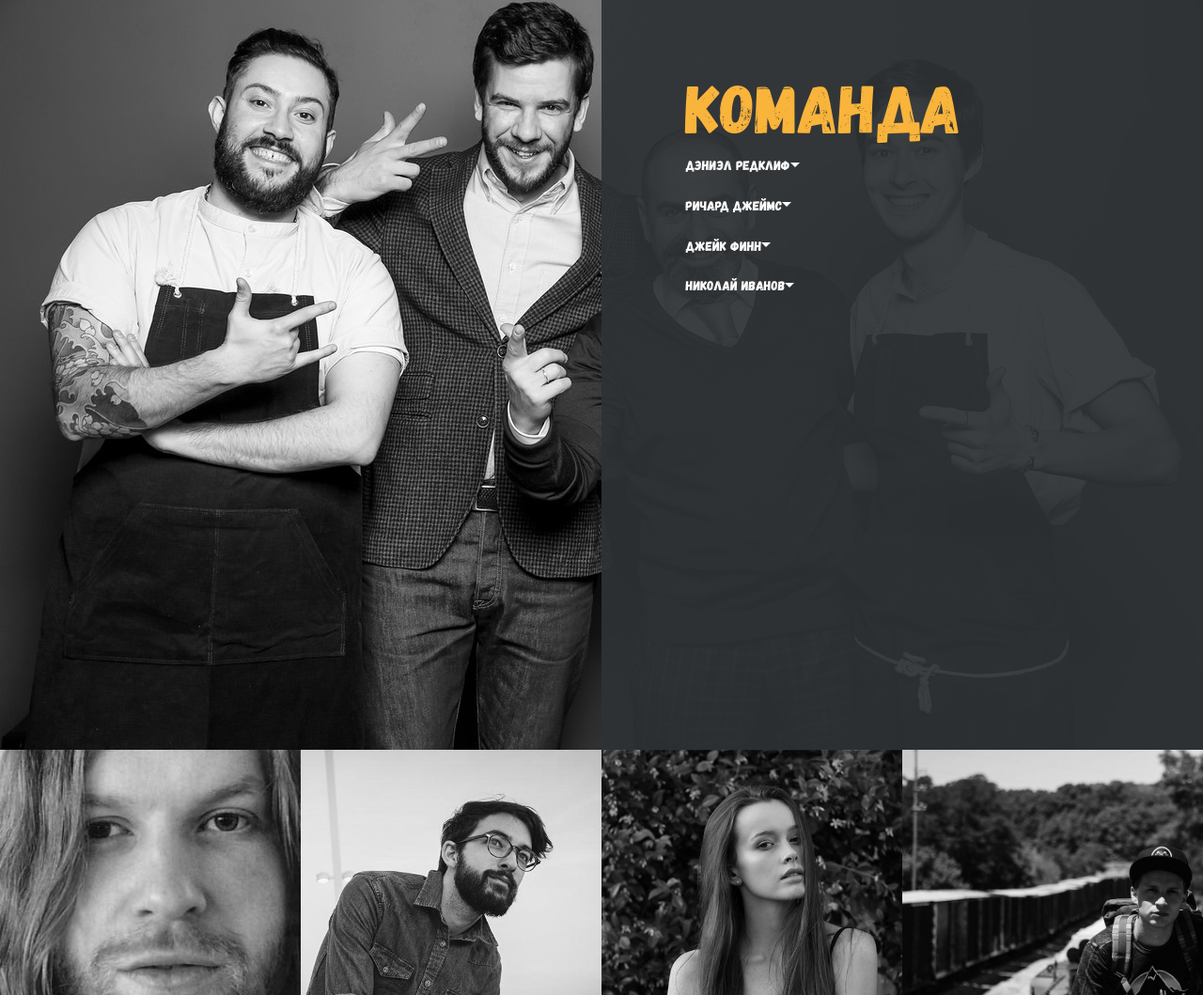
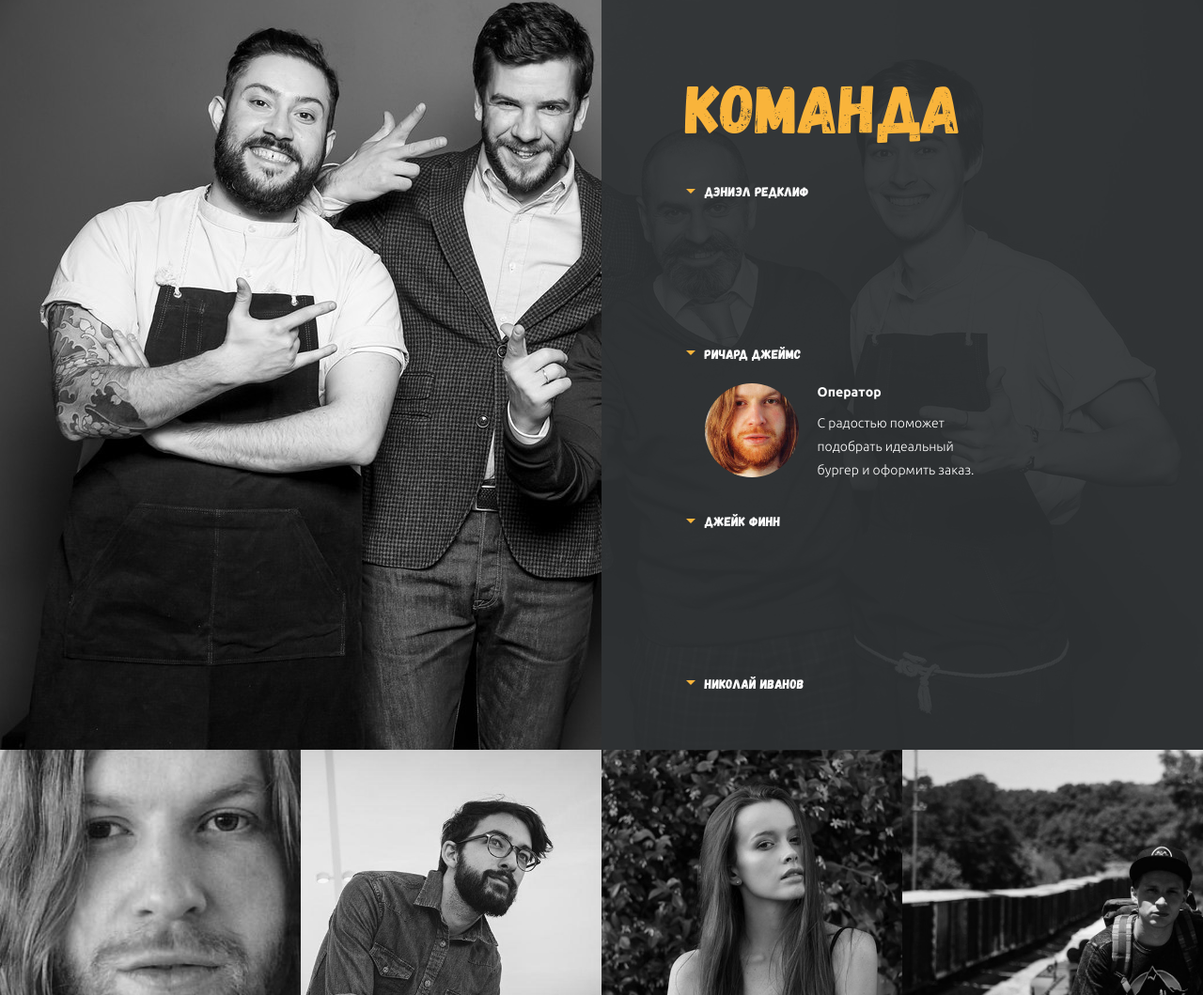
Before and after one commit to lickevich/mrburger, a website: page src/index.html in a window 1280 px wide. Shown: the part 1602-2661 px from the top of the page at 94% size. Drawn offline with nearby package versions, Linux system fonts and the light colour scheme; files that its build step writes are made by us from their sources; files whose address does not match are found by name.

Commit message:
section team acco 80%

```diff
--- a/src/index.html
+++ b/src/index.html
@@ -95,45 +95,45 @@
       <section class="team section">
         <div class="container">
           <div class="team__section">
-            <h1 class="title">команда</h1>
+            <h1 class="title title--team">команда</h1>
             <ul class="team__acco">
-              <li class="team__acco-item team__acco-item--modif">
-                <a href="" class="team__acco-trigger">дэниэл редклиф</a>
+              <li class="team__acco-item">
+                <a href="#" class="team__acco-trigger">дэниэл редклиф</a>
                 <div class="team__acco-content">
                   <div class="team__acco-photo"></div>
                   <div class="team__acco-desc">
-                    <h5 class="title"></h5>
-                    <p class="text"></p>
+                    <h5 class="title title--white"></h5>
+                    <p class="text text--white"></p>
                   </div>
                 </div>
               </li>
               <li class="team__acco-item team__acco-item--modif">
-                <a href="" class="team__acco-trigger">ричард джеймс</a>
+                <a href="#" class="team__acco-trigger">ричард джеймс</a>
+                <div class="team__acco-content">
+                  <div class="team__acco-photo" style="background-image: url(images/content/photo-team/1.jpg);"></div>
+                  <div class="team__acco-desc">
+                    <h5 class="title title--white">оператор</h5>
+                    <p class="text text--white">С радостью поможет подобрать идеальный бургер и оформить заказ.</p>
+                  </div>
+                </div>
+              </li>
+              <li class="team__acco-item">
+                <a href="#" class="team__acco-trigger">джейк финн</a>
                 <div class="team__acco-content">
                   <div class="team__acco-photo"></div>
                   <div class="team__acco-desc">
-                    <h5 class="title"></h5>
-                    <p class="text"></p>
+                    <h5 class="title title--white"></h5>
+                    <p class="text text--white"></p>
                   </div>
                 </div>
               </li>
-              <li class="team__acco-item team__acco-item--modif">
-                <a href="" class="team__acco-trigger">джейк финн</a>
+              <li class="team__acco-item">
+                <a href="#" class="team__acco-trigger">николай иванов</a>
                 <div class="team__acco-content">
                   <div class="team__acco-photo"></div>
                   <div class="team__acco-desc">
-                    <h5 class="title"></h5>
-                    <p class="text"></p>
-                  </div>
-                </div>
-              </li>
-              <li class="team__acco-item team__acco-item--modif">
-                <a href="" class="team__acco-trigger">николай иванов</a>
-                <div class="team__acco-content">
-                  <div class="team__acco-photo"></div>
-                  <div class="team__acco-desc">
-                    <h5 class="title"></h5>
-                    <p class="text"></p>
+                    <h5 class="title title--white"></h5>
+                    <p class="text text--white"></p>
                   </div>
                 </div>
               </li>
--- a/src/styles/scss/blocks/team.scss
+++ b/src/styles/scss/blocks/team.scss
@@ -18,11 +18,37 @@
     font-size: 14px;
     color: white;
 
-    &:after {
+    &:before {
      content: "";
      border: 5px solid transparent;
-     border-top-color: white;
+     border-top-color: $yellow;
      display: inline-block;
      vertical-align: middle;
+     margin-right: 10px;
     }
 }
+
+.team__acco-item {
+    margin-bottom: 30px;
+}
+
+.team__acco-photo {
+    height: 100px;
+    width: 100px;
+    background-position: center center;
+    background-repeat: no-repeat;
+    background-size: cover;
+    border-radius: 50%;
+}
+
+.team__acco-content {
+    display: flex;
+    flex-direction: row;
+    margin-top: 20px;
+    margin-left: 20px;
+}
+
+.team__acco-desc {
+    flex: .45;
+    margin-left: 20px;
+}
--- a/src/styles/scss/blocks/text.scss
+++ b/src/styles/scss/blocks/text.scss
@@ -7,4 +7,8 @@ p.text {
         color: white;
         margin-bottom: 15px;
     }
+
+    &--white {
+        color: white;
+    }
 }
--- a/src/styles/scss/blocks/title.scss
+++ b/src/styles/scss/blocks/title.scss
@@ -6,6 +6,10 @@ h1.title {
     &--best {
         color: $black;
         margin-bottom: 35px;
+    }
+
+    &--team {
+        margin-bottom: 28px;
     }
 }
 
@@ -19,4 +23,11 @@ h5.title {
     font-family: "Gagalin-Regular";
     font-size: 14px;
     margin-bottom: 20px;
+
+    &--white {
+        font-family: "Ubuntu-Bold";
+        color: white;
+        text-transform: capitalize;
+        margin-bottom: 10px;
+    }
 }
```
